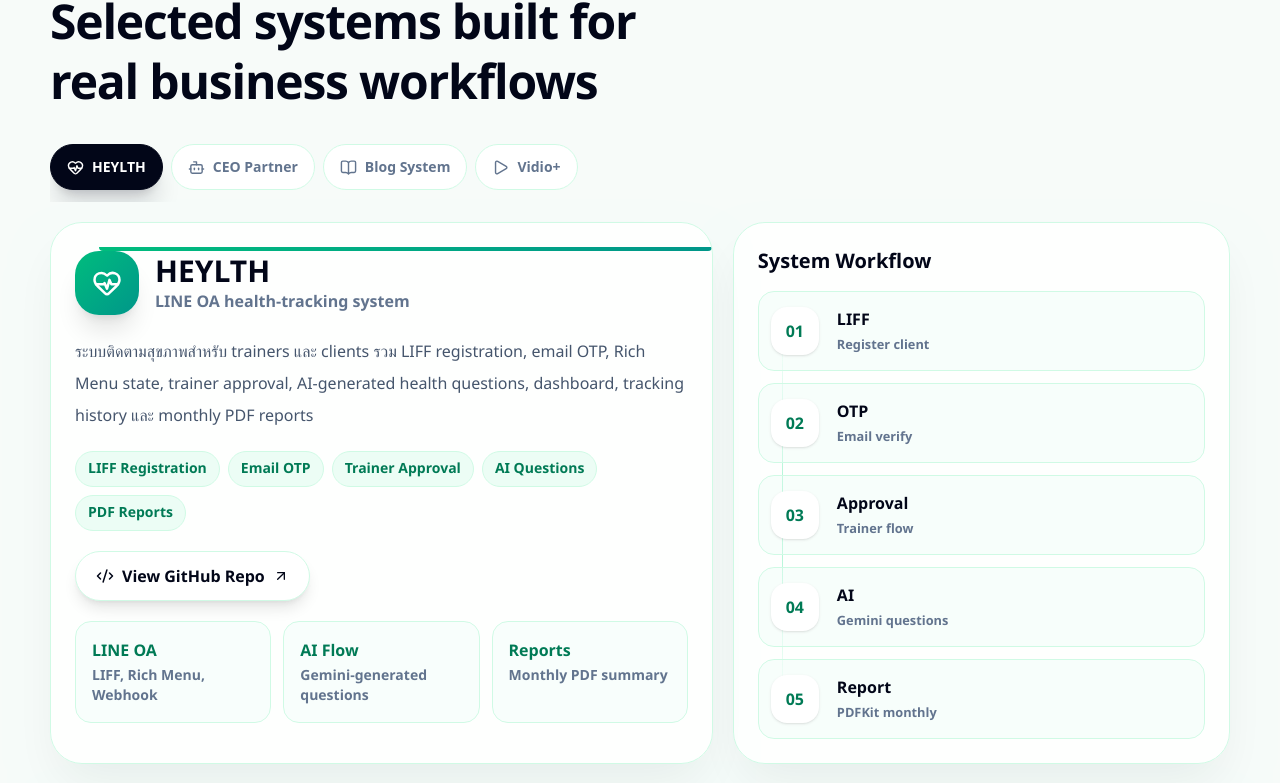
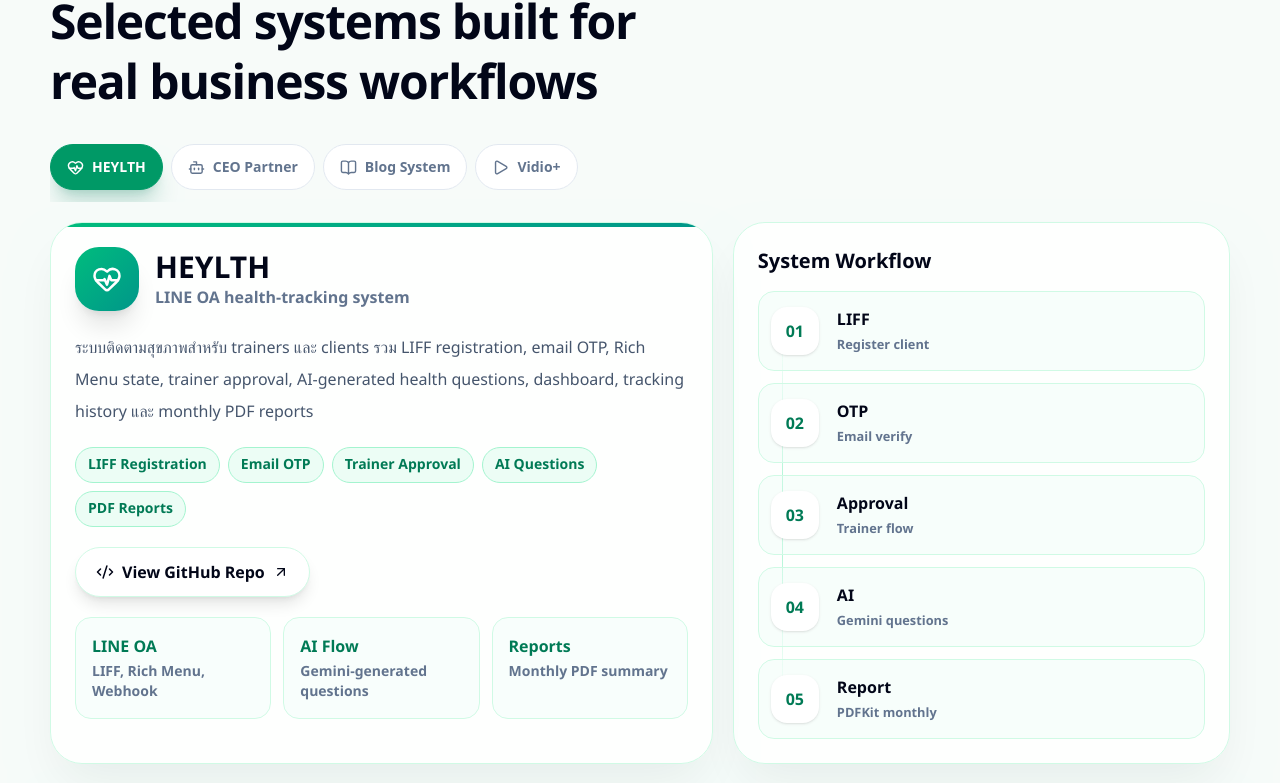
Before and after one commit to KHUNKUN2003/portfolio, a React (Vite) app: page / in a window 1280 px wide. Shown: the part 1583-2366 px from the top of the page. Built offline with nearby package versions, Linux system fonts and the light colour scheme; a web font is replaced by a local one.

Commit message:
Fix project accent styling and card shine

```diff
--- a/src/main.jsx
+++ b/src/main.jsx
@@ -229,10 +229,50 @@
 ];
 
 const accentClass = {
-  emerald: "from-emerald-500 to-teal-600 text-emerald-700 border-emerald-200 bg-emerald-50",
-  orange: "from-orange-500 to-amber-500 text-orange-800 border-orange-200 bg-orange-50",
-  forest: "from-green-600 to-lime-600 text-green-800 border-green-200 bg-green-50",
-  blue: "from-sky-500 to-blue-600 text-blue-800 border-blue-200 bg-blue-50"
+  emerald: {
+    gradient: "from-emerald-500 to-teal-600",
+    text: "text-emerald-700",
+    border: "border-emerald-100",
+    borderStrong: "border-emerald-200",
+    bg: "bg-emerald-50",
+    bgSoft: "bg-emerald-50/35",
+    viaSoft: "via-emerald-200",
+    tab: "border-emerald-600 bg-emerald-600 text-white shadow-emerald-700/20",
+    hover: "hover:bg-emerald-50 hover:text-emerald-700"
+  },
+  orange: {
+    gradient: "from-orange-500 to-amber-500",
+    text: "text-orange-700",
+    border: "border-orange-100",
+    borderStrong: "border-orange-200",
+    bg: "bg-orange-50",
+    bgSoft: "bg-orange-50/45",
+    viaSoft: "via-orange-200",
+    tab: "border-orange-500 bg-orange-500 text-white shadow-orange-700/20",
+    hover: "hover:bg-orange-50 hover:text-orange-700"
+  },
+  forest: {
+    gradient: "from-green-600 to-lime-600",
+    text: "text-green-700",
+    border: "border-green-100",
+    borderStrong: "border-green-200",
+    bg: "bg-green-50",
+    bgSoft: "bg-green-50/45",
+    viaSoft: "via-green-200",
+    tab: "border-green-600 bg-green-600 text-white shadow-green-700/20",
+    hover: "hover:bg-green-50 hover:text-green-700"
+  },
+  blue: {
+    gradient: "from-sky-500 to-blue-600",
+    text: "text-sky-700",
+    border: "border-sky-100",
+    borderStrong: "border-sky-200",
+    bg: "bg-sky-50",
+    bgSoft: "bg-sky-50/45",
+    viaSoft: "via-sky-200",
+    tab: "border-sky-600 bg-sky-600 text-white shadow-sky-700/20",
+    hover: "hover:bg-sky-50 hover:text-sky-700"
+  }
 };
 
 function App() {
@@ -523,7 +563,8 @@
 }
 
 function Pill({ children, tone = "emerald" }) {
-  const colors = tone === "blue" ? "border-sky-200 bg-sky-50 text-sky-700" : "border-emerald-100 bg-emerald-50 text-emerald-700";
+  const theme = accentClass[tone] ?? accentClass.emerald;
+  const colors = `${theme.borderStrong} ${theme.bg} ${theme.text}`;
   return <span className={`inline-flex min-h-9 items-center rounded-full border px-3 text-sm font-black ${colors}`}>{children}</span>;
 }
 
@@ -550,7 +591,7 @@
 
 function Projects({ activeProject, setActiveProject, project, setLightbox }) {
   const Icon = project.icon;
-  const accent = accentClass[project.accent];
+  const accent = accentClass[project.accent] ?? accentClass.emerald;
   return (
     <Section id="projects" eyebrow="Featured Projects" title="Selected systems built for real business workflows">
       <Reveal className="mt-8">
@@ -558,8 +599,9 @@
           {projects.map((item) => {
             const ItemIcon = item.icon;
             const selected = item.id === activeProject;
+            const itemAccent = accentClass[item.accent] ?? accentClass.emerald;
             return (
-              <motion.button key={item.id} data-project-tab onClick={() => setActiveProject(item.id)} className={`inline-flex shrink-0 items-center gap-2 rounded-full border px-4 py-3 text-sm font-black transition ${selected ? "border-slate-950 bg-slate-950 text-white shadow-xl shadow-slate-950/15" : "border-emerald-100 bg-white text-slate-500 hover:bg-emerald-50"}`} whileHover={{ y: -3 }} whileTap={{ scale: 0.96 }}>
+              <motion.button key={item.id} data-project-tab onClick={() => setActiveProject(item.id)} className={`inline-flex shrink-0 items-center gap-2 rounded-full border px-4 py-3 text-sm font-black transition ${selected ? `${itemAccent.tab} shadow-xl` : `border-slate-200 bg-white text-slate-500 ${itemAccent.hover}`}`} whileHover={{ y: -3 }} whileTap={{ scale: 0.96 }}>
                 <ItemIcon size={17} /> {item.title}
               </motion.button>
             );
@@ -569,10 +611,10 @@
       <AnimatePresence mode="wait">
         <motion.div key={project.id} initial={{ opacity: 0, y: 18 }} animate={{ opacity: 1, y: 0 }} exit={{ opacity: 0, y: -10 }} transition={{ duration: 0.35 }}>
           <div className="mt-5 grid gap-5 lg:grid-cols-[1fr_.75fr]">
-            <motion.article className="lift-card relative overflow-hidden rounded-[2rem] border border-emerald-100 bg-white/84 p-6 shadow-2xl shadow-emerald-950/7" whileHover={{ y: -4 }} transition={{ type: "spring", stiffness: 260, damping: 24 }}>
-              <div className={`absolute inset-x-6 top-0 h-1 rounded-b-full bg-gradient-to-r ${accent.split(" ").slice(0, 2).join(" ")}`} />
+            <motion.article className={`lift-card relative overflow-hidden rounded-[2rem] border ${accent.border} bg-white/84 p-6 shadow-2xl shadow-emerald-950/7`} whileHover={{ y: -4 }} transition={{ type: "spring", stiffness: 260, damping: 24 }}>
+              <div className={`absolute inset-x-0 top-0 h-1 bg-gradient-to-r ${accent.gradient}`} />
               <div className="flex items-center gap-4">
-                <div className={`grid size-16 place-items-center rounded-3xl bg-gradient-to-br ${accent.split(" ").slice(0, 2).join(" ")} text-white shadow-xl`}>
+                <div className={`grid size-16 place-items-center rounded-3xl bg-gradient-to-br ${accent.gradient} text-white shadow-xl`}>
                   <Icon size={30} />
                 </div>
                 <div>
@@ -582,27 +624,27 @@
               </div>
               <p className="mt-5 leading-8 text-slate-600">{project.intro}</p>
               <div className="mt-5 flex flex-wrap gap-2">
-                {project.tags.map((tag) => <Pill key={tag} tone={project.accent === "blue" ? "blue" : "emerald"}>{tag}</Pill>)}
+                {project.tags.map((tag) => <Pill key={tag} tone={project.accent}>{tag}</Pill>)}
               </div>
-              <MotionLink href={project.repo} target="_blank" rel="noreferrer" className="mt-5 border border-emerald-100 bg-white shadow-lg">
+              <MotionLink href={project.repo} target="_blank" rel="noreferrer" className={`mt-5 border ${accent.border} bg-white shadow-lg`}>
                 <Code2 size={18} /> View GitHub Repo <ArrowUpRight size={16} />
               </MotionLink>
               <div className="mt-5 grid gap-3 md:grid-cols-3">
-                {project.metrics.map(([k, v]) => <Metric key={k} title={k} text={v} />)}
+                {project.metrics.map(([k, v]) => <Metric key={k} title={k} text={v} tone={project.accent} />)}
               </div>
             </motion.article>
             <Workflow project={project} />
           </div>
           <Showcase project={project} setLightbox={setLightbox} />
           <div className="mt-5 grid gap-4 md:grid-cols-2 xl:grid-cols-4">
-            {project.details.map(([title, text], index) => <Detail key={title} title={title} text={text} delay={index * 0.04} />)}
+            {project.details.map(([title, text], index) => <Detail key={title} title={title} text={text} tone={project.accent} delay={index * 0.04} />)}
           </div>
           <div className="mt-5 grid gap-4 lg:grid-cols-3">
             {project.stacks.map(([title, items]) => (
-              <motion.article key={title} className="lift-card rounded-3xl border border-emerald-100 bg-white/84 p-5 shadow-xl shadow-emerald-950/5" whileHover={{ y: -4 }} transition={{ type: "spring", stiffness: 260, damping: 24 }}>
-                <h4 className="mb-4 font-black text-emerald-700">{title}</h4>
+              <motion.article key={title} className={`lift-card rounded-3xl border ${accent.border} bg-white/84 p-5 shadow-xl shadow-emerald-950/5`} whileHover={{ y: -4 }} transition={{ type: "spring", stiffness: 260, damping: 24 }}>
+                <h4 className={`mb-4 font-black ${accent.text}`}>{title}</h4>
                 <div className="grid grid-cols-2 gap-2">
-                  {items.map((item) => <span key={item} className="rounded-2xl border border-emerald-100 bg-white px-3 py-2 text-xs font-black text-slate-600">{item}</span>)}
+                  {items.map((item) => <span key={item} className={`rounded-2xl border ${accent.border} bg-white px-3 py-2 text-xs font-black text-slate-600`}>{item}</span>)}
                 </div>
               </motion.article>
             ))}
@@ -613,19 +655,21 @@
   );
 }
 
-function Metric({ title, text }) {
-  return <div className="rounded-2xl border border-emerald-100 bg-emerald-50/35 p-4"><strong className="block font-black text-emerald-700">{title}</strong><span className="mt-1 block text-sm font-bold text-slate-500">{text}</span></div>;
+function Metric({ title, text, tone = "emerald" }) {
+  const accent = accentClass[tone] ?? accentClass.emerald;
+  return <div className={`rounded-2xl border ${accent.border} ${accent.bgSoft} p-4`}><strong className={`block font-black ${accent.text}`}>{title}</strong><span className="mt-1 block text-sm font-bold text-slate-500">{text}</span></div>;
 }
 
 function Workflow({ project }) {
+  const accent = accentClass[project.accent] ?? accentClass.emerald;
   return (
-    <article className="rounded-[2rem] border border-emerald-100 bg-white/84 p-6 shadow-2xl shadow-emerald-950/7">
+    <article className={`rounded-[2rem] border ${accent.border} bg-white/84 p-6 shadow-2xl shadow-emerald-950/7`}>
       <h3 className="mb-4 text-xl font-black">System Workflow</h3>
       <div className="relative grid gap-3">
-        <span className="absolute bottom-8 left-6 top-8 w-px bg-gradient-to-b from-transparent via-emerald-200 to-transparent" />
+        <span className={`absolute bottom-8 left-6 top-8 w-px bg-gradient-to-b from-transparent ${accent.viaSoft} to-transparent`} />
         {project.workflow.map(([title, text], index) => (
-          <motion.div key={title} className="relative grid min-h-20 grid-cols-[54px_1fr] items-center gap-3 rounded-2xl border border-emerald-100 bg-emerald-50/35 p-3" initial={{ opacity: 0, x: 20 }} animate={{ opacity: 1, x: 0 }} transition={{ delay: index * 0.06 }}>
-            <span className="z-10 grid size-12 place-items-center rounded-2xl bg-white font-black text-emerald-700 shadow-sm">{String(index + 1).padStart(2, "0")}</span>
+          <motion.div key={title} className={`relative grid min-h-20 grid-cols-[54px_1fr] items-center gap-3 rounded-2xl border ${accent.border} ${accent.bgSoft} p-3`} initial={{ opacity: 0, x: 20 }} animate={{ opacity: 1, x: 0 }} transition={{ delay: index * 0.06 }}>
+            <span className={`z-10 grid size-12 place-items-center rounded-2xl bg-white font-black ${accent.text} shadow-sm`}>{String(index + 1).padStart(2, "0")}</span>
             <span><strong className="block font-black">{title}</strong><small className="font-bold text-slate-500">{text}</small></span>
           </motion.div>
         ))}
@@ -635,10 +679,11 @@
 }
 
 function Showcase({ project, setLightbox }) {
+  const accent = accentClass[project.accent] ?? accentClass.emerald;
   return (
-    <div className="mt-5 grid gap-6 overflow-hidden rounded-[2rem] border border-emerald-100 bg-white/70 p-5 shadow-2xl shadow-emerald-950/7 md:p-6 lg:grid-cols-[.38fr_1fr]">
+    <div className={`mt-5 grid gap-6 overflow-hidden rounded-[2rem] border ${accent.border} bg-white/70 p-5 shadow-2xl shadow-emerald-950/7 md:p-6 lg:grid-cols-[.38fr_1fr]`}>
       <div className="self-center">
-        <p className="mb-3 text-sm font-black text-emerald-700">Product Screens</p>
+        <p className={`mb-3 text-sm font-black ${accent.text}`}>Product Screens</p>
         <h3 className="text-balance text-3xl font-black leading-tight md:text-4xl">
           {project.type === "phone" ? "ประสบการณ์ใช้งานจริงบน LINE และ mobile flow" : project.id === "vidio" ? "Private video viewer พร้อมหลังบ้านจัดการวิดีโอ" : "หน้าอ่านบล็อกและหลังบ้านที่ใช้งานจริง"}
         </h3>
@@ -668,8 +713,9 @@
   );
 }
 
-function Detail({ title, text, delay }) {
-  return <Reveal delay={delay} className="rounded-3xl border border-emerald-100 bg-white/82 p-5 shadow-xl shadow-emerald-950/5"><h4 className="font-black text-emerald-700">{title}</h4><p className="mt-3 text-sm font-semibold leading-7 text-slate-600">{text}</p></Reveal>;
+function Detail({ title, text, tone = "emerald", delay }) {
+  const accent = accentClass[tone] ?? accentClass.emerald;
+  return <Reveal delay={delay} className={`rounded-3xl border ${accent.border} bg-white/82 p-5 shadow-xl shadow-emerald-950/5`}><h4 className={`font-black ${accent.text}`}>{title}</h4><p className="mt-3 text-sm font-semibold leading-7 text-slate-600">{text}</p></Reveal>;
 }
 
 function Stack() {
--- a/src/styles.css
+++ b/src/styles.css
@@ -58,7 +58,6 @@
 
 .motion-link::after,
 .system-visual-card::after,
-.lift-card::after,
 .phone-frame::after {
   content: "";
   position: absolute;
@@ -77,7 +76,6 @@
 
 .motion-link:hover::after,
 .system-visual-card:hover::after,
-.lift-card:hover::after,
 .phone-frame:hover::after {
   transform: translateX(140%);
 }
@@ -90,7 +88,6 @@
 }
 
 .system-visual-card > *,
-.lift-card > *,
 .phone-frame > * {
   position: relative;
   z-index: 2;
```
